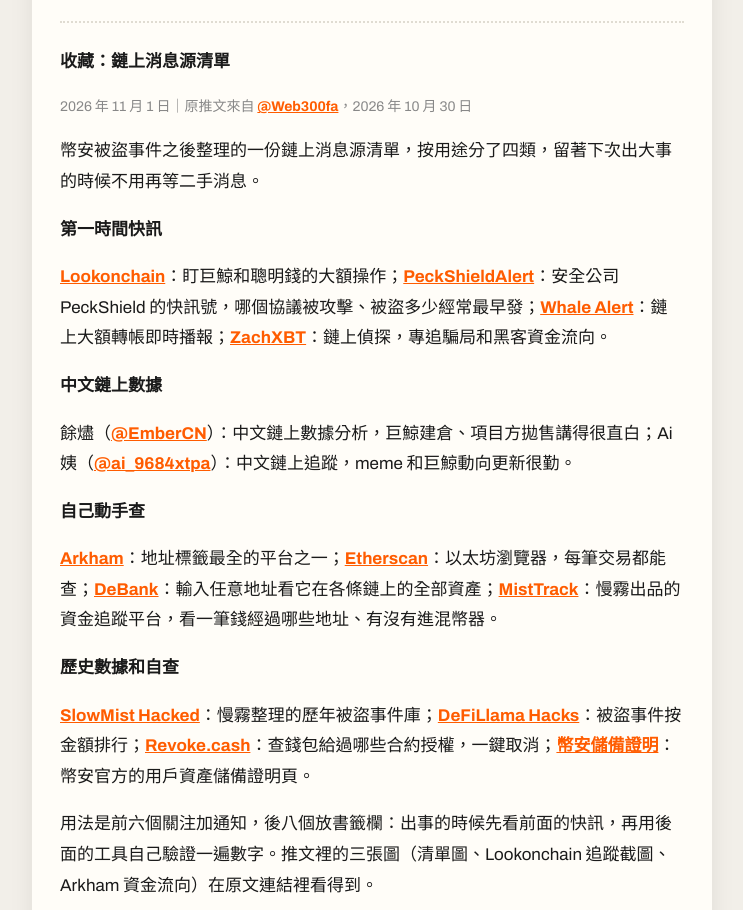
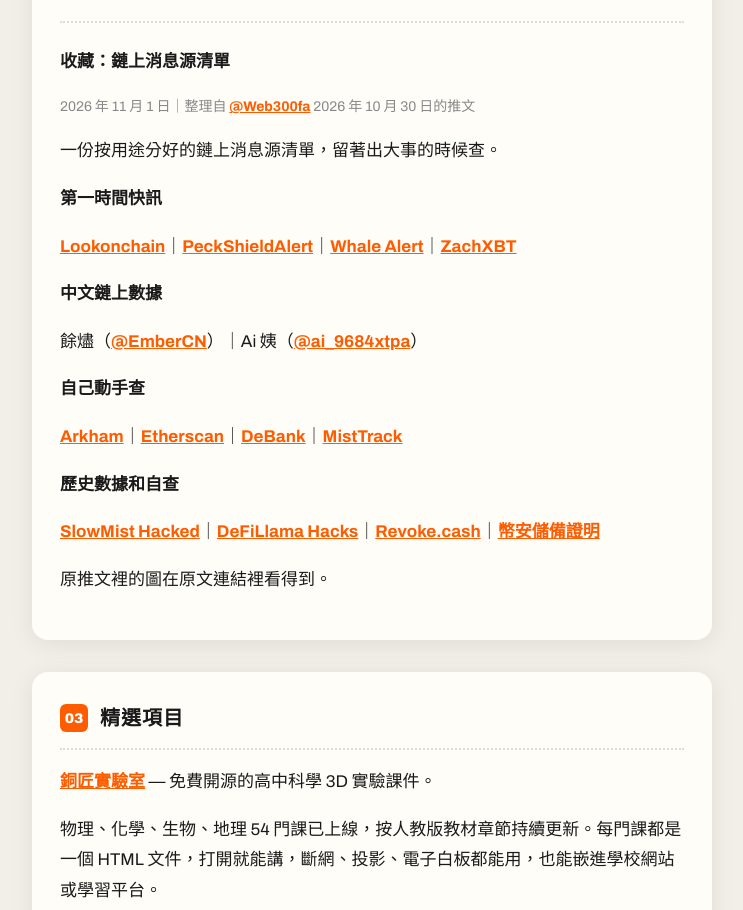
Before and after one commit to Rongrong1314520/Rongrong1314520.github.io, a plain HTML site: page index.html in a window 1280 px wide. Shown: the part 2092-3002 px from the top of the page, without its empty margins (268-1011 px from the left). Drawn offline with Linux system fonts and the light colour scheme.

Commit message:
Replace index.html

```diff
--- a/index.html
+++ b/index.html
@@ -134,17 +134,17 @@
       <p>官網：<a href="https://httpsms.com" target="_blank" rel="noopener">httpsms.com</a>｜文檔：<a href="https://docs.httpsms.com" target="_blank" rel="noopener">docs.httpsms.com</a>｜開源倉庫：<a href="https://github.com/NdoleStudio/httpsms" target="_blank" rel="noopener">github.com/NdoleStudio/httpsms</a></p>
       <hr class="project-divider">
       <p><strong>收藏：鏈上消息源清單</strong></p>
-      <p style="color: var(--muted); font-size: 14px;">2026 年 11 月 1 日｜原推文來自 <a href="https://x.com/Web300fa/status/2116007979191578882" target="_blank" rel="noopener">@Web300fa</a>，2026 年 10 月 30 日</p>
-      <p>幣安被盜事件之後整理的一份鏈上消息源清單，按用途分了四類，留著下次出大事的時候不用再等二手消息。</p>
+      <p style="color: var(--muted); font-size: 14px;">2026 年 11 月 1 日｜整理自 <a href="https://x.com/Web300fa/status/2116007979191578882" target="_blank" rel="noopener">@Web300fa</a> 2026 年 10 月 30 日的推文</p>
+      <p>一份按用途分好的鏈上消息源清單，留著出大事的時候查。</p>
       <p><strong>第一時間快訊</strong></p>
-      <p><a href="https://x.com/lookonchain" target="_blank" rel="noopener">Lookonchain</a>：盯巨鯨和聰明錢的大額操作；<a href="https://x.com/PeckShieldAlert" target="_blank" rel="noopener">PeckShieldAlert</a>：安全公司 PeckShield 的快訊號，哪個協議被攻擊、被盜多少經常最早發；<a href="https://x.com/whale_alert" target="_blank" rel="noopener">Whale Alert</a>：鏈上大額轉帳即時播報；<a href="https://x.com/zachxbt" target="_blank" rel="noopener">ZachXBT</a>：鏈上偵探，專追騙局和黑客資金流向。</p>
+      <p><a href="https://x.com/lookonchain" target="_blank" rel="noopener">Lookonchain</a>｜<a href="https://x.com/PeckShieldAlert" target="_blank" rel="noopener">PeckShieldAlert</a>｜<a href="https://x.com/whale_alert" target="_blank" rel="noopener">Whale Alert</a>｜<a href="https://x.com/zachxbt" target="_blank" rel="noopener">ZachXBT</a></p>
       <p><strong>中文鏈上數據</strong></p>
-      <p>餘燼（<a href="https://x.com/EmberCN" target="_blank" rel="noopener">@EmberCN</a>）：中文鏈上數據分析，巨鯨建倉、項目方拋售講得很直白；Ai 姨（<a href="https://x.com/ai_9684xtpa" target="_blank" rel="noopener">@ai_9684xtpa</a>）：中文鏈上追蹤，meme 和巨鯨動向更新很勤。</p>
+      <p>餘燼（<a href="https://x.com/EmberCN" target="_blank" rel="noopener">@EmberCN</a>）｜Ai 姨（<a href="https://x.com/ai_9684xtpa" target="_blank" rel="noopener">@ai_9684xtpa</a>）</p>
       <p><strong>自己動手查</strong></p>
-      <p><a href="https://intel.arkm.com" target="_blank" rel="noopener">Arkham</a>：地址標籤最全的平台之一；<a href="https://etherscan.io" target="_blank" rel="noopener">Etherscan</a>：以太坊瀏覽器，每筆交易都能查；<a href="https://debank.com" target="_blank" rel="noopener">DeBank</a>：輸入任意地址看它在各條鏈上的全部資產；<a href="https://misttrack.io" target="_blank" rel="noopener">MistTrack</a>：慢霧出品的資金追蹤平台，看一筆錢經過哪些地址、有沒有進混幣器。</p>
+      <p><a href="https://intel.arkm.com" target="_blank" rel="noopener">Arkham</a>｜<a href="https://etherscan.io" target="_blank" rel="noopener">Etherscan</a>｜<a href="https://debank.com" target="_blank" rel="noopener">DeBank</a>｜<a href="https://misttrack.io" target="_blank" rel="noopener">MistTrack</a></p>
       <p><strong>歷史數據和自查</strong></p>
-      <p><a href="https://hacked.slowmist.io" target="_blank" rel="noopener">SlowMist Hacked</a>：慢霧整理的歷年被盜事件庫；<a href="https://defillama.com/hacks" target="_blank" rel="noopener">DeFiLlama Hacks</a>：被盜事件按金額排行；<a href="https://revoke.cash" target="_blank" rel="noopener">Revoke.cash</a>：查錢包給過哪些合約授權，一鍵取消；<a href="https://binance.com/en/proof-of-reserves" target="_blank" rel="noopener">幣安儲備證明</a>：幣安官方的用戶資產儲備證明頁。</p>
-      <p>用法是前六個關注加通知，後八個放書籤欄：出事的時候先看前面的快訊，再用後面的工具自己驗證一遍數字。推文裡的三張圖（清單圖、Lookonchain 追蹤截圖、Arkham 資金流向）在原文連結裡看得到。</p>
+      <p><a href="https://hacked.slowmist.io" target="_blank" rel="noopener">SlowMist Hacked</a>｜<a href="https://defillama.com/hacks" target="_blank" rel="noopener">DeFiLlama Hacks</a>｜<a href="https://revoke.cash" target="_blank" rel="noopener">Revoke.cash</a>｜<a href="https://binance.com/en/proof-of-reserves" target="_blank" rel="noopener">幣安儲備證明</a></p>
+      <p>原推文裡的圖在原文連結裡看得到。</p>
     </div>
     <div class="card" id="projects">
       <div class="card-head"><span class="num">03</span><h2>精選項目</h2></div>
```
